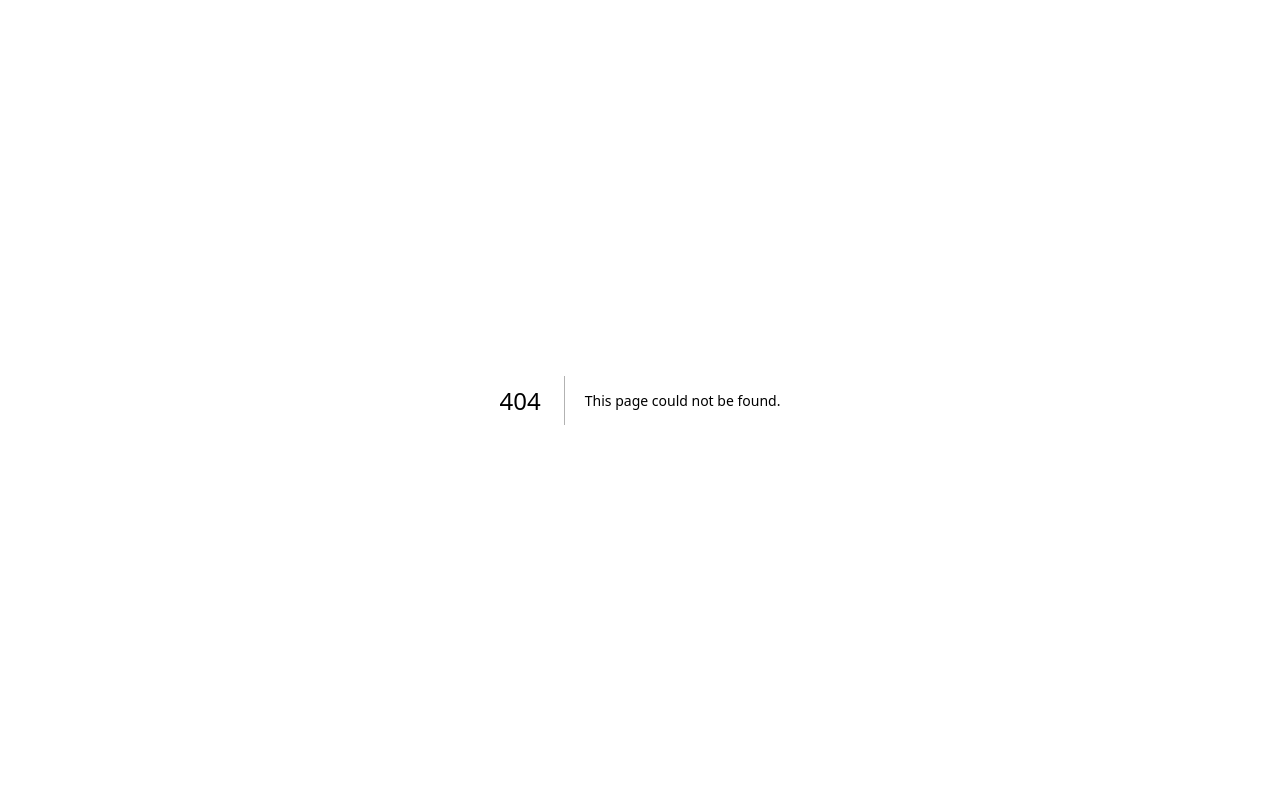
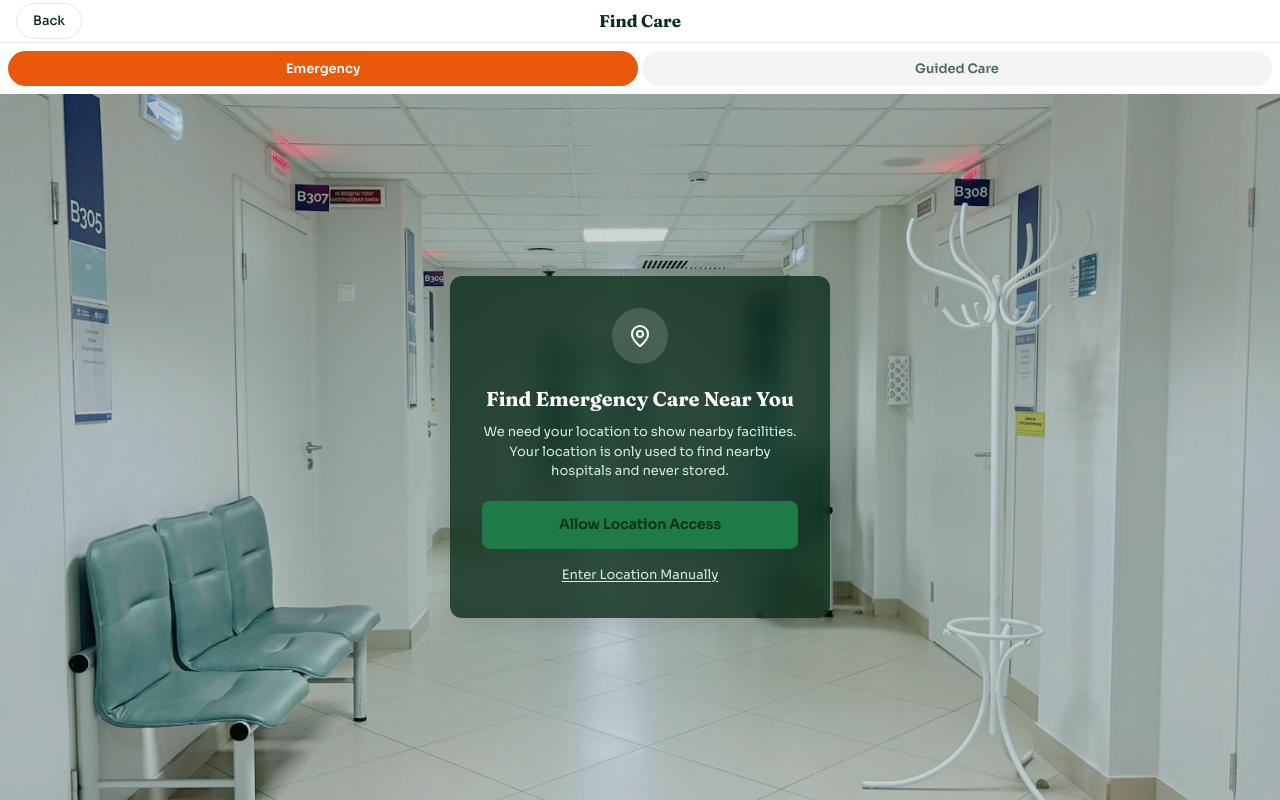
Before and after one commit to Roqeeb-dev/refernet, a Next.js app: page /find-care/emergency in a window 1280 px wide. Before the commit this address had no page. Built offline with nearby package versions, Linux system fonts and the light colour scheme.

Commit message:
FEAT: added the route for the emergency page

```diff
--- a/app/(public)/emergency/page.tsx
+++ /dev/null
@@ -1,7 +0,0 @@
-export default function EmergencyPage() {
-  return (
-    <main>
-      <h1>This is the emergency page linked from the landing page</h1>
-    </main>
-  );
-}
--- /dev/null
+++ b/app/(public)/find-care/emergency/page.tsx
@@ -0,0 +1,73 @@
+"use client";
+
+import { useState } from "react";
+import { useRouter } from "next/navigation";
+import { MapPin } from "lucide-react";
+import Button from "@/components/shared/Button";
+
+export default function EmergencyPage() {
+  const router = useRouter();
+  const [locating, setLocating] = useState(false);
+  const [error, setError] = useState("");
+
+  function handleAllowLocation() {
+    if (!navigator.geolocation) {
+      setError("Location access isn't supported on this device.");
+      return;
+    }
+    setLocating(true);
+    navigator.geolocation.getCurrentPosition(
+      (position) => {
+        setLocating(false);
+        // TODO: build /find-care/emergency/results — the nearby-facilities
+        // list this should land on.
+        router.push(
+          `/find-care/emergency/results?lat=${position.coords.latitude}&lng=${position.coords.longitude}`,
+        );
+      },
+      () => {
+        setLocating(false);
+        setError("Couldn't get your location. Try entering it manually.");
+      },
+    );
+  }
+
+  return (
+    <div className="rounded-lg bg-green-900/80 p-xl text-center shadow-floating backdrop-blur-md sm:p-2xl">
+      <div className="mx-auto mb-lg flex h-14 w-14 items-center justify-center rounded-full bg-white/15">
+        <MapPin size={24} className="text-white" />
+      </div>
+
+      <h2 className="mb-sm font-display text-heading-lg font-bold text-white">
+        Find Emergency Care Near You
+      </h2>
+      <p className="mb-lg font-body text-body-sm text-green-100">
+        We need your location to show nearby facilities.
+        <br />
+        Your location is only used to find nearby hospitals and never stored.
+      </p>
+
+      {error && (
+        <p role="alert" className="mb-base font-body text-body-sm text-urgent">
+          {error}
+        </p>
+      )}
+
+      <Button
+        variant="primary"
+        fullWidth
+        isLoading={locating}
+        onClick={handleAllowLocation}
+      >
+        Allow Location Access
+      </Button>
+
+      <button
+        type="button"
+        className="mt-base font-body text-body-sm text-green-100 underline underline-offset-2 transition-colors hover:text-white"
+      >
+        Enter Location Manually
+      </button>
+    </div>
+  );
+}
--- /dev/null
+++ b/app/(public)/find-care/guided-care/page.tsx
@@ -0,0 +1,7 @@
+export default function GuidedCarePage() {
+  return (
+    <main>
+      <h1>Guided care</h1>
+    </main>
+  );
+}
--- /dev/null
+++ b/app/(public)/find-care/layout.tsx
@@ -0,0 +1,77 @@
+import Image from "next/image";
+import Link from "next/link";
+import { usePathname, useRouter } from "next/navigation";
+
+const TABS = [
+  {
+    label: "Emergency",
+    href: "/find-care/emergency",
+    activeClass: "bg-status-emergency-only text-white",
+  },
+  {
+    label: "Guided Care",
+    href: "/find-care/guided-care",
+    activeClass: "bg-green-700 text-white",
+  },
+];
+
+export default function FindCareLayout({
+  children,
+}: {
+  children: React.ReactNode;
+}) {
+  const pathname = usePathname();
+  const router = useRouter();
+
+  if (!pathname) return null;
+
+  return (
+    <div className="flex min-h-dvh flex-col bg-green-50">
+      {/* Header */}
+      <div className="relative flex items-center justify-center border-b border-gray-200 bg-white px-base py-sm">
+        <button
+          type="button"
+          onClick={() => router.back()}
+          className="absolute left-base inline-flex h-9 items-center rounded-full border border-gray-200 px-base font-body text-body-sm font-medium text-text-primary transition-colors hover:bg-gray-50"
+        >
+          Back
+        </button>
+        <h1 className="font-display text-heading-md font-bold text-text-primary">
+          Find Care
+        </h1>
+      </div>
+
+      <div className="flex gap-xs bg-white p-sm">
+        {TABS.map((tab) => {
+          const active = pathname.startsWith(tab.href);
+          return (
+            <Link
+              key={tab.href}
+              href={tab.href}
+              className={`flex-1 rounded-full py-sm text-center font-body text-body-sm font-semibold transition-colors ${
+                active
+                  ? tab.activeClass
+                  : "bg-gray-100 text-text-secondary hover:bg-gray-200"
+              }`}
+            >
+              {tab.label}
+            </Link>
+          );
+        })}
+      </div>
+
+      <div className="relative flex flex-1 items-center justify-center overflow-hidden p-base sm:p-xl">
+        <Image
+          src="/hero-bg.jpg"
+          alt=""
+          fill
+          priority
+          sizes="100vw"
+          className="object-cover"
+        />
+        <div className="absolute inset-0 bg-green-900/20" />
+        <div className="relative z-10 w-full max-w-[380px]">{children}</div>
+      </div>
+    </div>
+  );
+}
```
